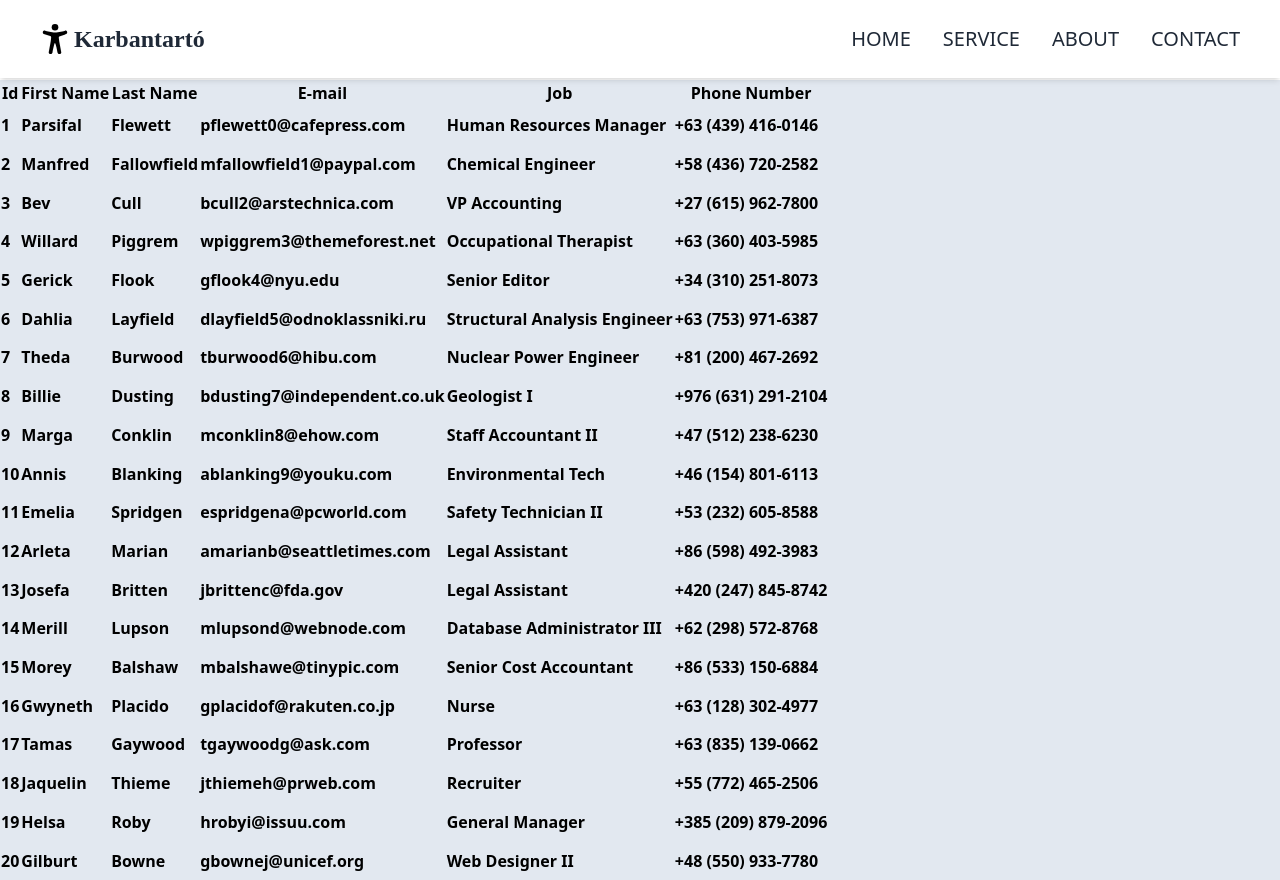
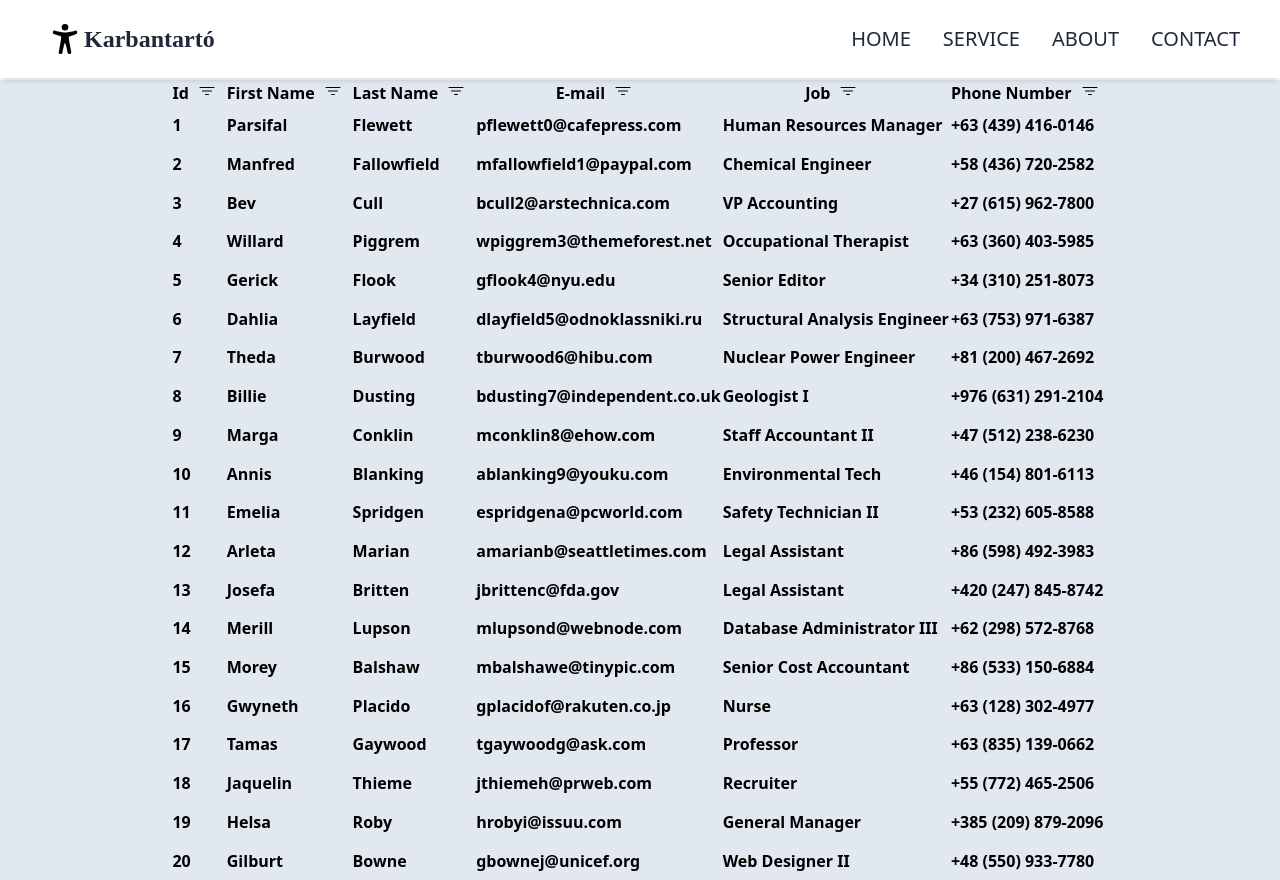
Before and after one commit to mozes20/KarbanTartKrosz, a React (Create React App) app in the folder frontend/: page / in a window 1280 px wide. Built offline with nearby package versions, Linux system fonts and the light colour scheme.

Commit message:
F-3 - tablazat rendezes

```diff
--- a/frontend/src/App.js
+++ b/frontend/src/App.js
@@ -1,6 +1,7 @@
 import React from 'react';
 import { Navbar } from './components';
 import { Table } from './components'
+import { SortingTable } from './components'
 
 import logo from './logo.svg';
 import './App.css';
@@ -11,8 +12,11 @@ const App = () => (
       <Navbar />
     </div>
 
-    <div className='mt-20 flex justify-cente bg-slate-200  w-full h-screen text-black font-bold'>
-      <Table />
+    <div className='mt-20 flex justify-center bg-slate-200  w-full h-screen text-black font-bold'>
+
+        <SortingTable />
+
+
     </div>
     {/*     <Header />
     <AboutUs />
--- a/frontend/src/components/Table/SortingTable.jsx
+++ b/frontend/src/components/Table/SortingTable.jsx
@@ -4,6 +4,8 @@ import { useMemo } from 'react'
 import { useTable, useSortBy } from 'react-table'
 import MOCK_DATA from '../MOCK_DATA.json'
 import { COLUMNS } from './Columns'
+
+import './Table.css'
 
 const Table = () => {
 
@@ -32,7 +34,11 @@ const Table = () => {
 						{headerGroup.headers.map((column) => (
 								<th {...column.getHeaderProps(column.getSortByToggleProps)}>
 								{column.render('Header')}
-								<ion-icon name={column.isSorted ? (column.isSortedDesc ? 'caret-down-outline':'create-up-outline') : 'funel-outline'}></ion-icon>
+								<span>
+								<ion-icon name={column.isSorted ? (column.isSortedDesc ? 'caret-down-outline':'caret-up-outline') : 'filter-outline'}></ion-icon>
+								</span>
+
+
 								</th>
 							))}
 					</tr>
--- /dev/null
+++ b/frontend/src/components/Table/Table.css
@@ -0,0 +1,4 @@
+span {
+	margin-left: 10px;
+	margin-right: 10px;
+}
--- a/frontend/src/components/index.js
+++ b/frontend/src/components/index.js
@@ -1,7 +1,9 @@
 import Navbar from './Navbar/Navbar';
 import Table from './Table/Table';
+import SortingTable from './Table/SortingTable';
 
 export {
   Navbar,
-  Table
+  Table,
+  SortingTable
 };
```
